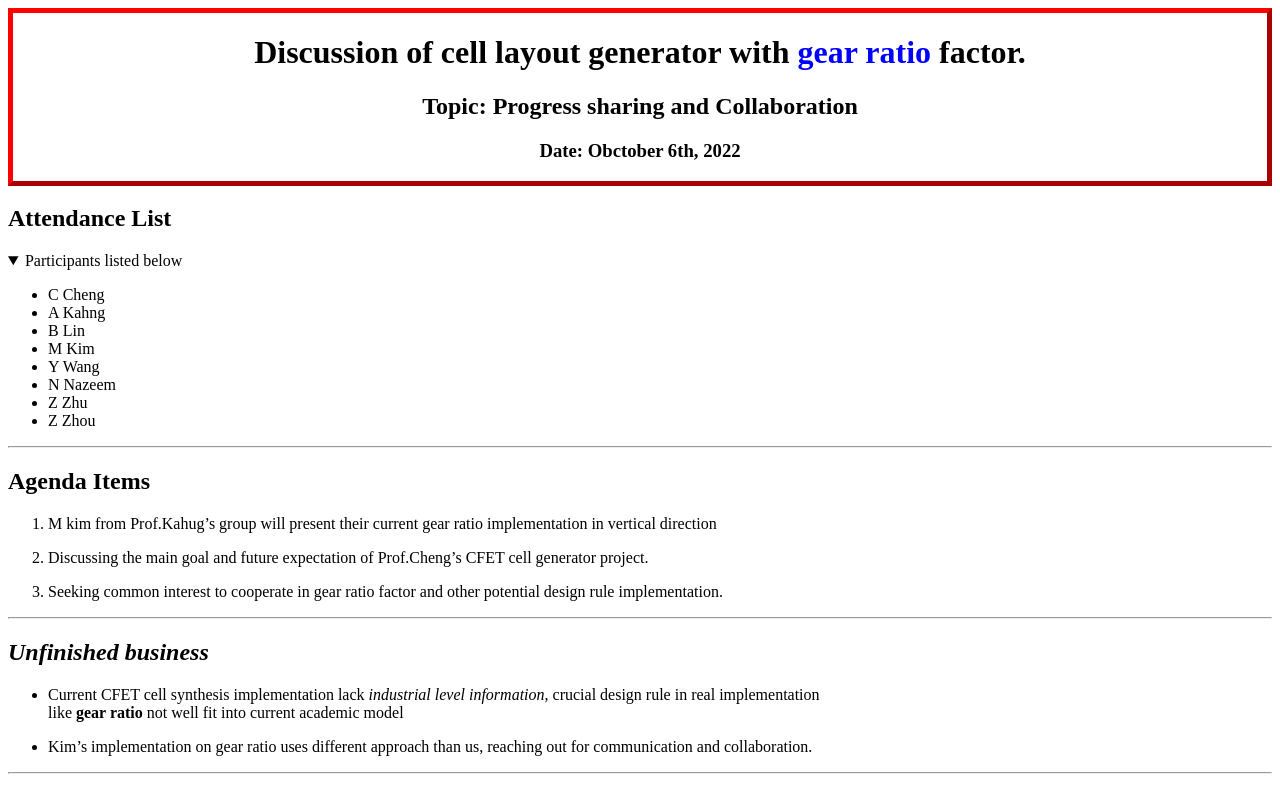
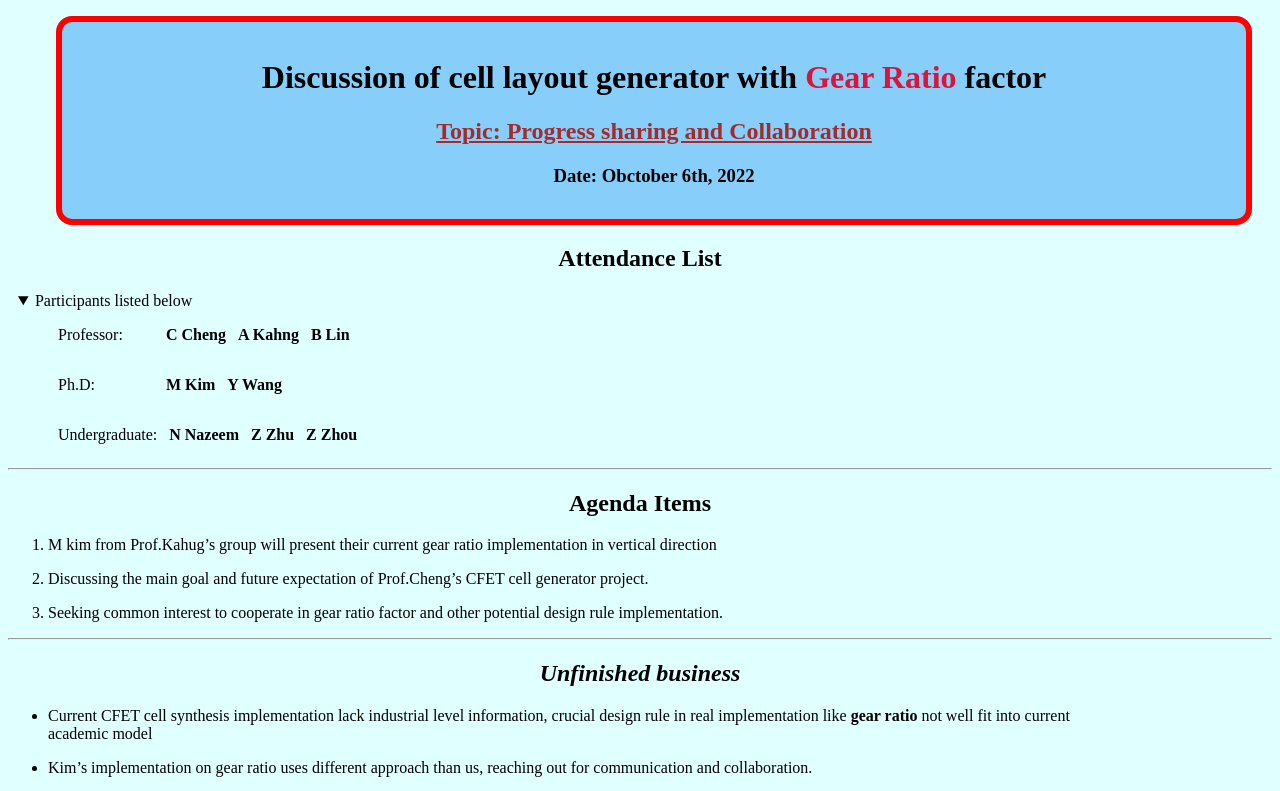
Before and after one commit to ASHZHOU02/fa22-cse110-lab3, a plain HTML site: page index.html in a window 1280 px wide. Both pictures are taken after a click on the heading "Participants listed below". Shown: the top 791 px of the page. Drawn offline with Linux system fonts and the light colour scheme.

Commit message:
unfinished

```diff
--- a/index.html
+++ b/index.html
@@ -1,39 +1,40 @@
 <!DOCTYPE html>
 <html lang="en">
   <head>
-    <style>
-        .myDiv {
-          border: 5px outset red;
-          text-align: center;
-        }
-    </style>
+
+    <link rel="stylesheet" href="./sytle.css">
     <meta charset="UTF-8">
   <meta name="description" content="Meeting Minutes Practice">
     <title> HTML_Practice </title>
     <link rel="shortcut icon" type="image/jpg" href="Video_and_Image/1.jpg">
   </head>
   <body>
-    <header>
-        <div class="myDiv">
-        <h1> Discussion of cell layout generator with <span style="color:blue">gear ratio</span> factor.</h1>
-        <h2> Topic: Progress sharing and Collaboration</h2>
-        <h3> Date: Obctober 6th, 2022</h3>
-    </div>
+    <header class = "header_and_footer">
+
+        <h1 id = "topic"> Discussion of cell layout generator with <span>Gear Ratio</span> factor</h1>
+        <h2 id="subtopic"> Topic: Progress sharing and Collaboration</h2>
+        <h3 id = "date"> Date: Obctober 6th, 2022</h3>
+
     </header>
 
     <section>
         <h2> Attendance List</h2>
-        <details>
-            <summary> Participants listed below</summary>
-        <ul>
-            <li>C Cheng</li>
-            <li>A Kahng</li>
-            <li>B Lin</li>
-            <li>M Kim</li>
-            <li>Y Wang</li>
-            <li>N Nazeem</li>
-            <li>Z Zhu</li>
-            <li>Z Zhou</li>
+        <details class = "list1">
+          <summary>Participants listed below</summary>
+        <ul class = "flex_con">
+          <p>Professor:</p>
+            <li class = "flex_item1">C Cheng</li>
+            <li class = "flex_item1">A Kahng</li>
+            <li class = "flex_item1">B Lin</li>
+            <li class = "break"></li>
+            <p>Ph.D:</p>
+            <li class = "flex_item2">M Kim</li>
+            <li class = "flex_item2">Y Wang</li>
+            <li class = "break"></li>
+            <p>Undergraduate:</p>
+            <li class = "flex_item3">N Nazeem</li>
+            <li class = "flex_item3">Z Zhu</li>
+            <li class = "flex_item3">Z Zhou</li>
         </ul>
         </details>
     </section>
@@ -54,7 +55,7 @@
     <section>
         <h2><em>Unfinished business</em></h2>
         <ul>
-            <li><p> Current CFET cell synthesis implementation lack <i>industrial level information</i>, crucial design rule in real implementation<br> like <strong>gear ratio</strong> not well fit into current academic model</p></li>
+            <li><p> Current CFET cell synthesis implementation lack industrial level information, crucial design rule in real implementation like <strong>gear ratio</strong> not well fit into current academic model</p></li>
             <li><p> Kim’s implementation on gear ratio uses different approach than us, reaching out for communication and collaboration. </p></li>
         </ul>
     </section>
@@ -62,7 +63,7 @@
     <section>
         <h2> Future discussion:</h2>
         <ol>
-            <li><strong>Open-source programming for cell layout generator in future, including changing programming<br> from perl to C++ (more common used language)</strong> </li>
+            <li><p><strong>Open-source programming for cell layout generator in future, including changing programming from perl to C++ (more common used language)</strong> </p></li>
             <li><p> Future collaboration in project, co-work in gear ratio factor, and sharing info, supports from industrial Inc in future 3nm semiconductor design </p></li>
         </ol>
     </section>
@@ -71,7 +72,7 @@
         <h2> Blueprint on semiconductor design</h2>
         <img src="Video_and_Image/2.jpg" alt="After FinFET">
         <nav>
-            <a href="Video_and_Image/blank.html">LINK</a>
+            <a href="Video_and_Image/blank.html" target = "link">LINK</a>
         </nav>
     </section>
     <hr>
--- /dev/null
+++ b/sytle.css
@@ -0,0 +1,91 @@
+.header_and_footer {
+    border-radius: 1em;
+    border-style:solid;
+    border-color:red;
+    border-width:6px;
+    background-color: lightskyblue;
+    text-align: center;
+    width: auto;
+    height: auto;
+    margin: 1rem 3rem;
+    margin-right: 20px;
+    margin-left: 5vm;
+    padding: 5mm 5mm;
+    padding-bottom: 10pt;
+    padding-top: 1em;
+
+}
+#subtopic{
+    color:brown;
+    text-decoration: underline;
+}
+#subtopic, #topic, #date, header span{
+    background-color: lightskyblue;
+}
+header span {
+    color:crimson;
+    display: inline-block;
+}
+p{
+    max-width: 11in;
+    min-width: 1in;
+}
+section > h2{
+    text-align: center;
+}
+details.list1{
+    position:relative;
+    left: 10px;
+}
+@media only screen and (min-width: 600px) {
+    *{
+        background-color: lightcyan;
+    }
+}
+
+.flex_con{
+    display: flex;
+    flex-direction: row;
+    flex-wrap: wrap;
+    list-style: none;
+    justify-content: flex-start ;
+
+    padding: auto;
+    margin: auto;
+  }
+.flex_con > .flex_item1, .flex_con > .flex_item2, .flex_con > .flex_item3{
+  margin-top: 16px;
+  margin-left: 12px;
+  line-height: auto;
+  font-weight: bold;
+  font-size: 1em;
+  text-align: center;
+}
+
+.flex_con > .break{
+    flex-basis: 100%;
+    height: 0;
+}
+
+
+
+
+/* unvisited link */
+a[target = "link"]{
+    color: red;
+  }
+
+  /* visited link */
+  a:visited {
+    color: green;
+  }
+
+  /* mouse over link */
+  a:hover {
+    color: hotpink;
+  }
+
+  /* selected link */
+  a:active {
+    color: blue;
+  }
```
